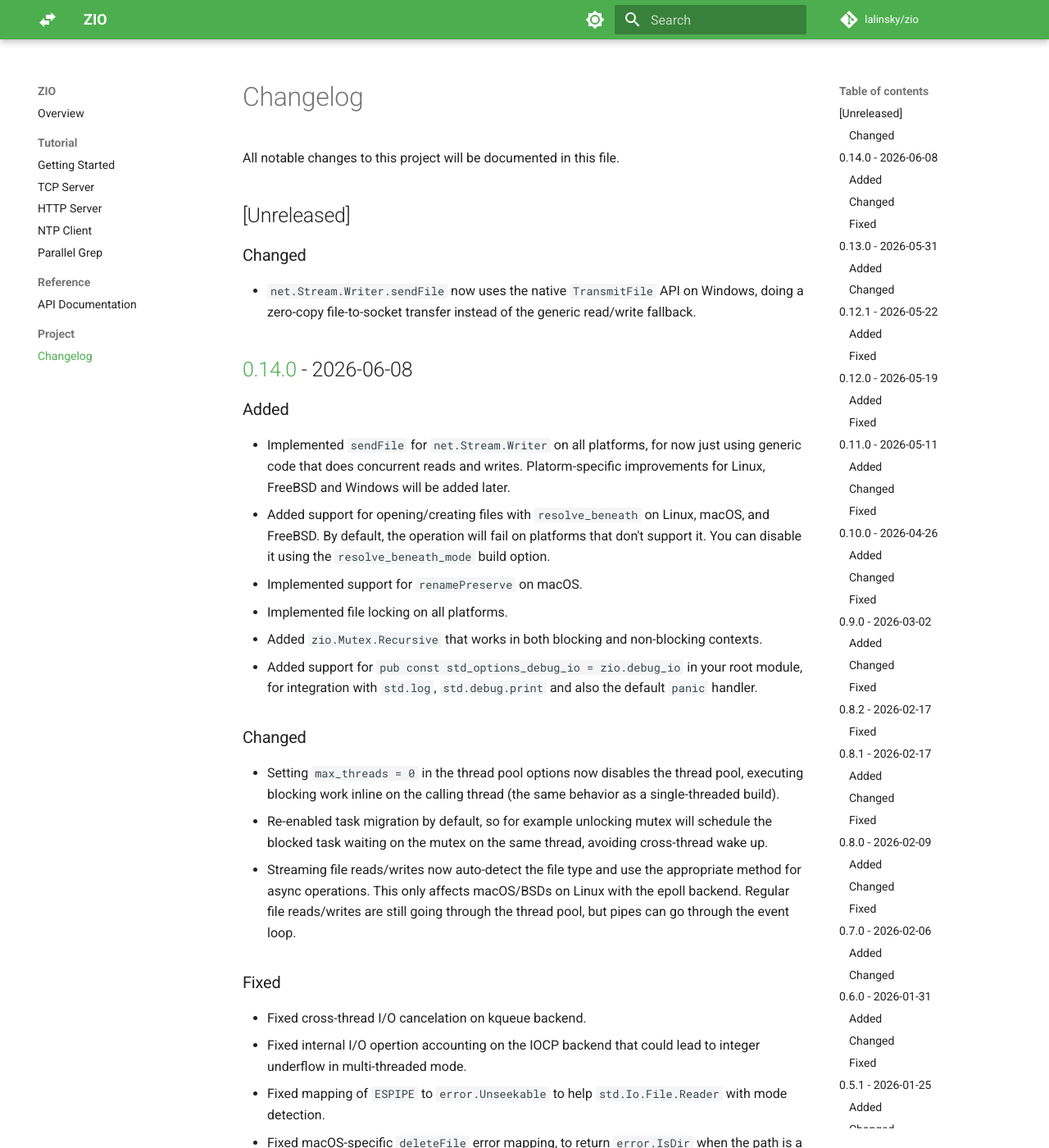
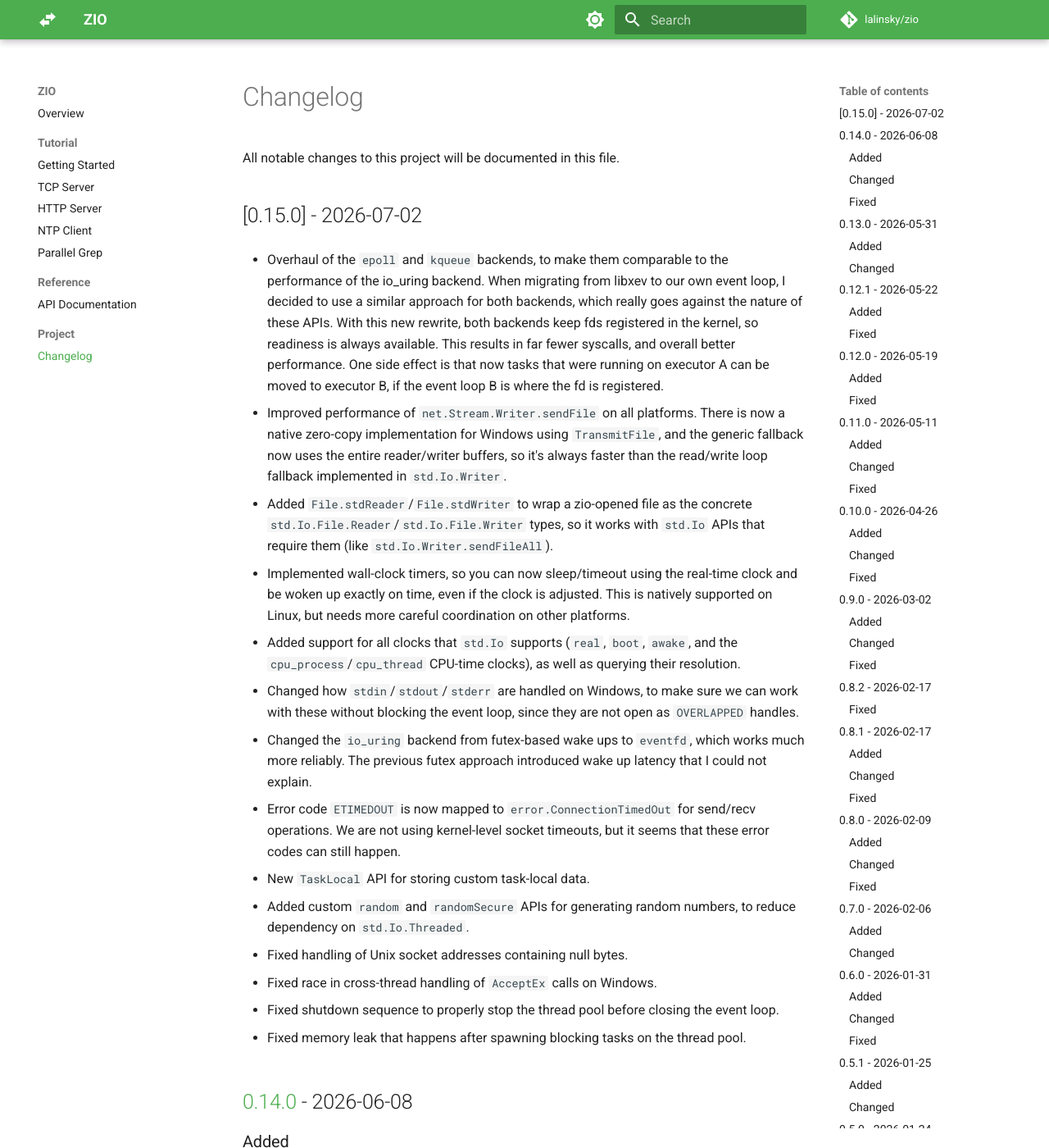
Before and after one commit to lalinsky/zio, an MkDocs documentation site: the page built from docs/changelog.md, in a window 1280 px wide and 1400 px high. Shown: the whole window at 82% size. Built offline with MkDocs 1.6.1 and Material for MkDocs 9.7.7, drawn with Linux system fonts in a browser that asks for light colours; comment, search, counter and statistics services are not loaded.

Commit message:
Release v0.15.0

```diff
--- a/docs/changelog.md
+++ b/docs/changelog.md
@@ -2,12 +2,53 @@
 
 All notable changes to this project will be documented in this file.
 
-## [Unreleased]
+## [0.15.0] - 2026-07-02
 
-### Changed
+- Overhaul of the `epoll` and `kqueue` backends, to make them comparable to the performance of
+  the io_uring backend. When migrating from libxev to our own event loop, I decided to use
+  a similar approach for both backends, which really goes against the nature of these APIs.
+  With this new rewrite, both backends keep fds registered in the kernel, so readiness is
+  always available. This results in far fewer syscalls, and overall better performance.
+  One side effect is that now tasks that were running on executor A can be moved to
+  executor B, if the event loop B is where the fd is registered.
 
-- `net.Stream.Writer.sendFile` now uses the native `TransmitFile` API on Windows,
-  doing a zero-copy file-to-socket transfer instead of the generic read/write fallback.
+- Improved performance of `net.Stream.Writer.sendFile` on all platforms. There is now
+  a native zero-copy implementation for Windows using `TransmitFile`, and the generic
+  fallback now uses the entire reader/writer buffers, so it's always faster than the
+  read/write loop fallback implemented in `std.Io.Writer`.
+
+- Added `File.stdReader`/`File.stdWriter` to wrap a zio-opened file as the concrete
+  `std.Io.File.Reader`/`std.Io.File.Writer` types, so it works with `std.Io` APIs that
+  require them (like `std.Io.Writer.sendFileAll`).
+
+- Implemented wall-clock timers, so you can now sleep/timeout using the real-time clock and be
+  woken up exactly on time, even if the clock is adjusted. This is natively supported on Linux,
+  but needs more careful coordination on other platforms.
+
+- Added support for all clocks that `std.Io` supports (`real`, `boot`, `awake`, and the
+  `cpu_process`/`cpu_thread` CPU-time clocks), as well as querying their resolution.
+
+- Changed how `stdin`/`stdout`/`stderr` are handled on Windows, to make sure we can work
+  with these without blocking the event loop, since they are not open as `OVERLAPPED` handles.
+
+- Changed the `io_uring` backend from futex-based wake ups to `eventfd`, which works much
+  more reliably. The previous futex approach introduced wake up latency that I could not explain.
+
+- Error code `ETIMEDOUT` is now mapped to `error.ConnectionTimedOut` for send/recv operations.
+  We are not using kernel-level socket timeouts, but it seems that these error codes can still happen.
+
+- New `TaskLocal` API for storing custom task-local data.
+
+- Added custom `random` and `randomSecure` APIs for generating random numbers,
+  to reduce dependency on `std.Io.Threaded`.
+
+- Fixed handling of Unix socket addresses containing null bytes.
+
+- Fixed race in cross-thread handling of `AcceptEx` calls on Windows.
+
+- Fixed shutdown sequence to properly stop the thread pool before closing the event loop.
+
+- Fixed memory leak that happens after spawning blocking tasks on the thread pool.
 
 ## [0.14.0] - 2026-06-08
 
```
Also changed, not shown: README.md (+1 -1 lines), docs/getting-started.md (+1 -1 lines), 1 other file.
